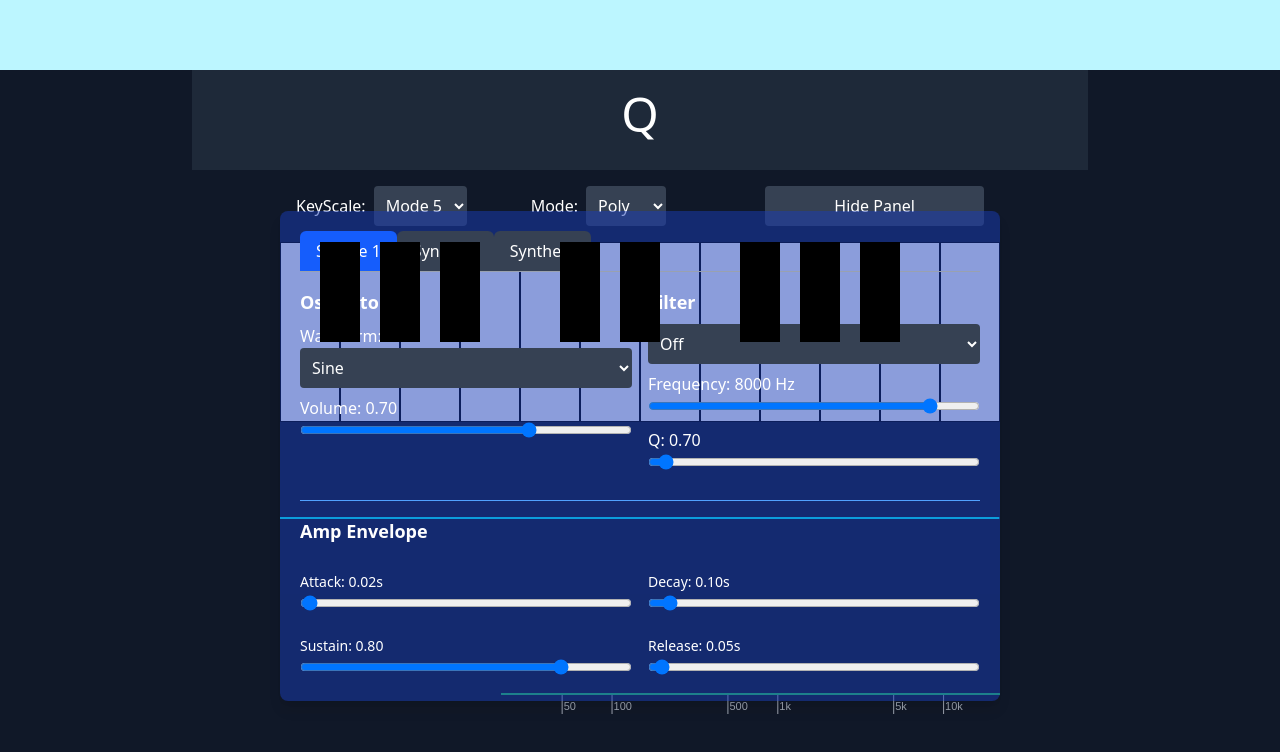
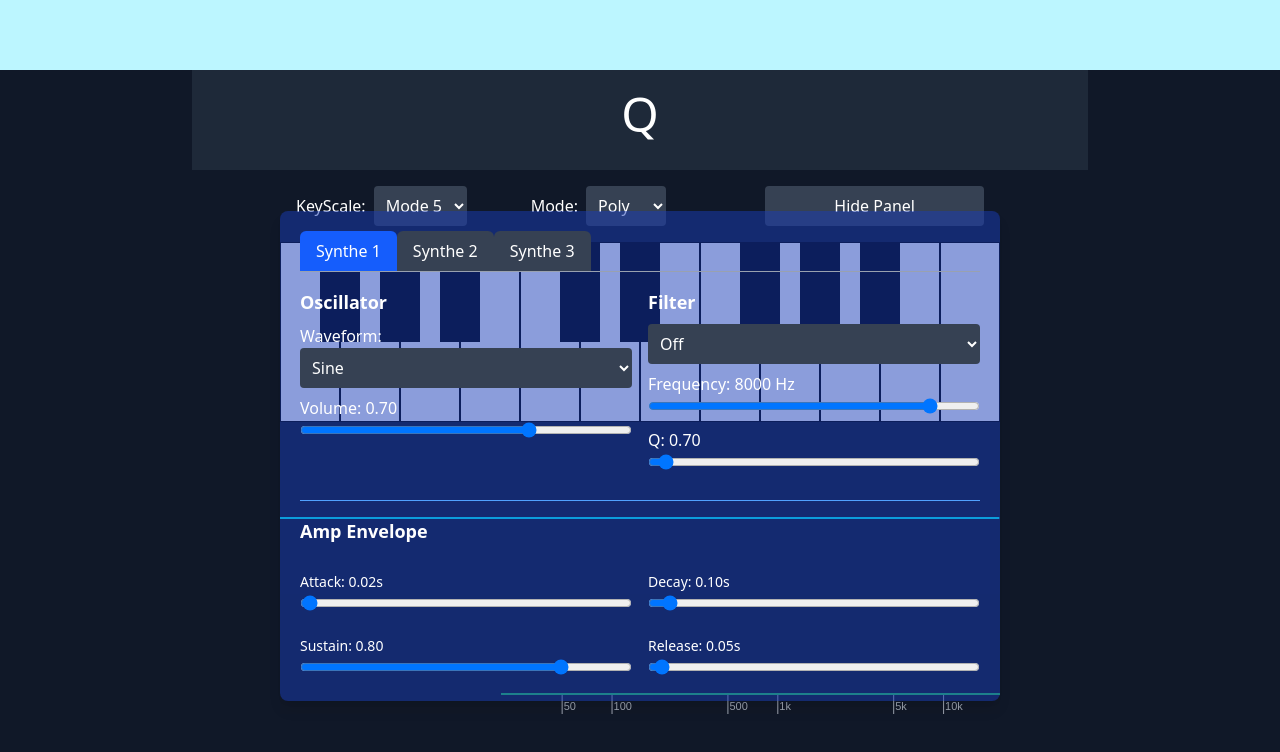
Before and after one commit to Sereia123/MLerning, a Next.js app: page / in a window 1280 px wide. Both pictures are taken after a click on the button "Show Panel". Shown: the top 752 px of the page. Built offline with nearby package versions, Linux system fonts and the light colour scheme.

Commit message:
verselのエラー修正１０

```diff
--- a/app/components/scale/scale.tsx
+++ b/app/components/scale/scale.tsx
@@ -155,7 +155,7 @@ export default function Scale(){
         </div>
         {/*追加画面（パネル）*/}
         {isPanelVisible && (
-          <div className='absolute z-10 bg-blue-800/50 w-full mt-[500px] p-5 rounded-lg shadow-lg'>
+          <div className='absolute z-20 bg-blue-800/50 w-full mt-[500px] p-5 rounded-lg shadow-lg'>
              {/* --- Synth Tabs --- */}
             <div className="flex border-b border-gray-400 mb-4">
               {synthes.map(s => (
```
